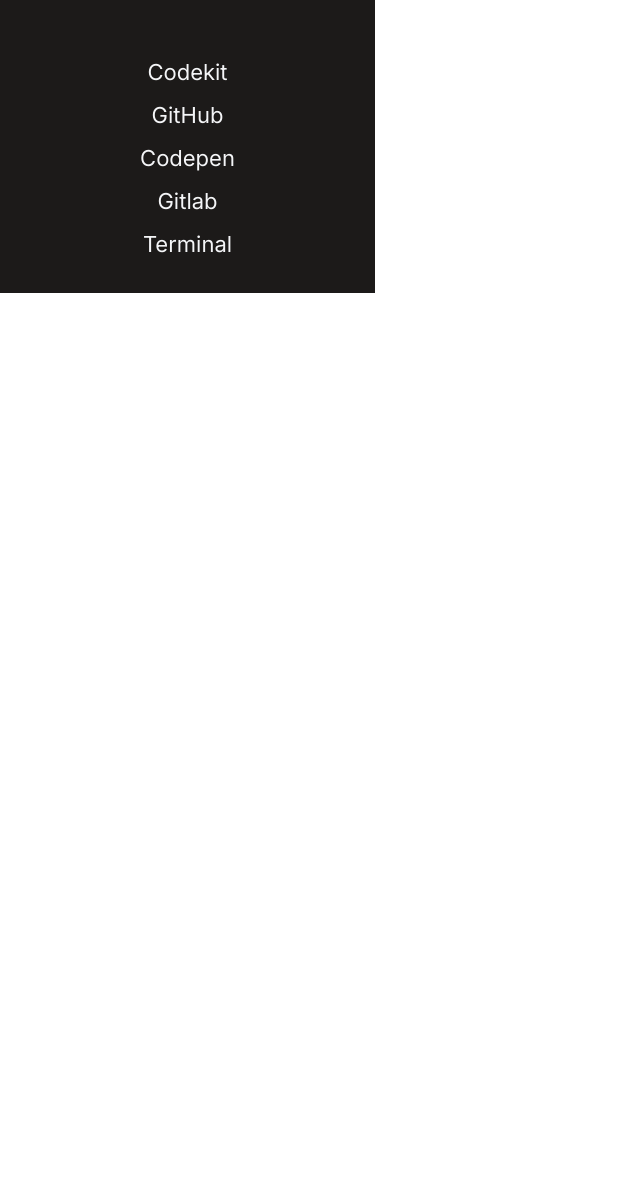
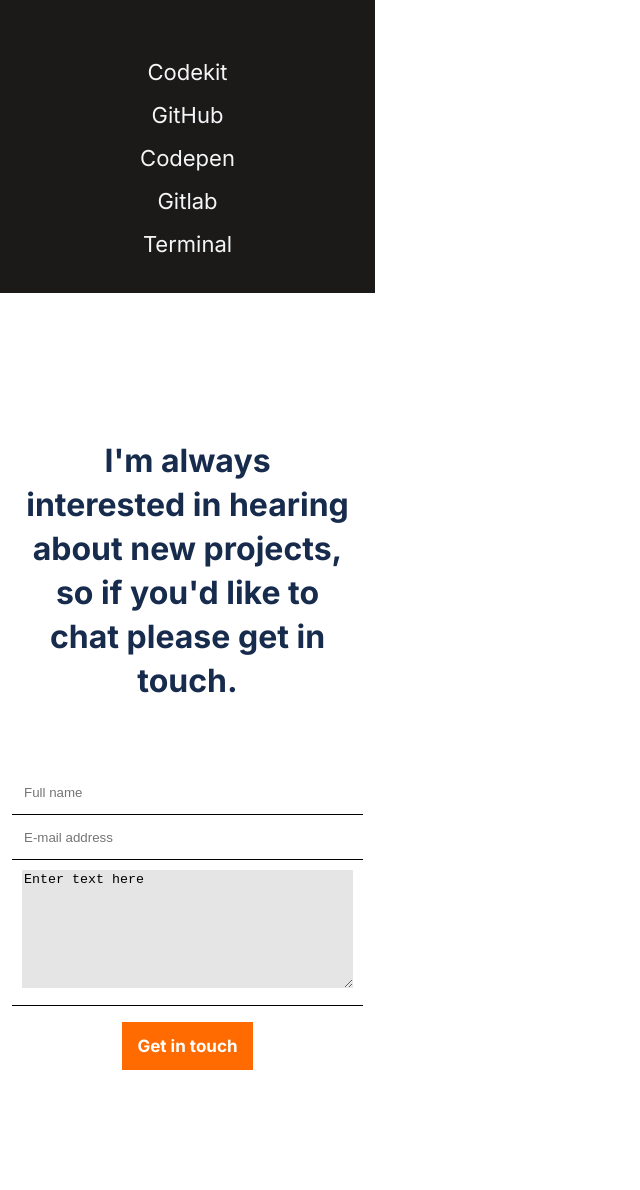
Before and after one commit to Daf98/portfolio, a plain HTML site: page index.html in a window 1280 px wide. Shown: the part 5680-6870 px from the top of the page, without its empty margins (0-640 px from the left). Before the commit the page ends 5973 px from the top, so only its background shows below. Drawn offline with Linux system fonts and the light colour scheme.

Commit message:
Add contact form with styling

```diff
--- a/css/styles.css
+++ b/css/styles.css
@@ -396,3 +396,71 @@
   padding-top: 320px;
   padding-bottom: 100px;
 }
+
+.form {
+  background-color: white;
+  display: flex;
+  flex-direction: column;
+}
+
+.formTitle {
+  font-family: Inter, sans-serif;
+  font-style: normal;
+  font-weight: 700;
+  font-size: 32px;
+  line-height: 44px;
+  text-align: center;
+  color: #172b4d;
+  padding: 24px;
+  padding-top: 120px;
+}
+
+form {
+  display: flex;
+  flex-direction: column;
+  margin: 0 auto;
+  justify-content: center;
+  align-items: center;
+  padding-left: 0;
+}
+
+.formUl {
+  padding: 0;
+}
+
+.formInput {
+  padding: 10px;
+  border-bottom: 1px black solid;
+  font-family: Inter, sans-serif;
+  font-style: normal;
+  font-weight: 400;
+  font-size: 15px;
+  line-height: 24px;
+}
+
+input,
+textarea {
+  border: none;
+}
+
+textarea {
+  background-color: #e5e5e5;
+  height: 114px;
+  width: 327px;
+}
+
+.formButton {
+  padding: 12px;
+  width: 131px;
+  height: 48px;
+  left: 98px;
+  background: #ff6b00;
+  color: #fff;
+  font-family: Inter, sans-serif;
+  font-style: normal;
+  font-weight: 700;
+  font-size: 17px;
+  line-height: 24px;
+  border: none;
+  margin-bottom: 120px;
+}
--- a/index.html
+++ b/index.html
@@ -150,10 +150,23 @@
   <li>Gitlab</li>
   <li>Terminal</li>
 </ul>
-
-
-
-
+<section class="form">
+    <h2 class="formTitle">I'm always interested in hearing about new projects, so if you'd like to chat please get in touch.</h2>
+<form action="https://formspree.io/f/xvolvaze" method="post">
+    <ul class="formUl">
+     <li  class="formInput">
+       <input type="text" name="name" placeholder="Full name" maxlength="30" required>
+     </li>
+     <li class="formInput">
+       <input type="email" id="mail" name="email" placeholder="E-mail address" required>
+     </li>
+     <li class="formInput">
+       <textarea name="message" maxlength="500" required>Enter text here</textarea>
+     </li>
+    </ul>
+    <button type="submit" class="formButton">Get in touch</button>
+   </form>
+</section>
 
 
 </section>
```
